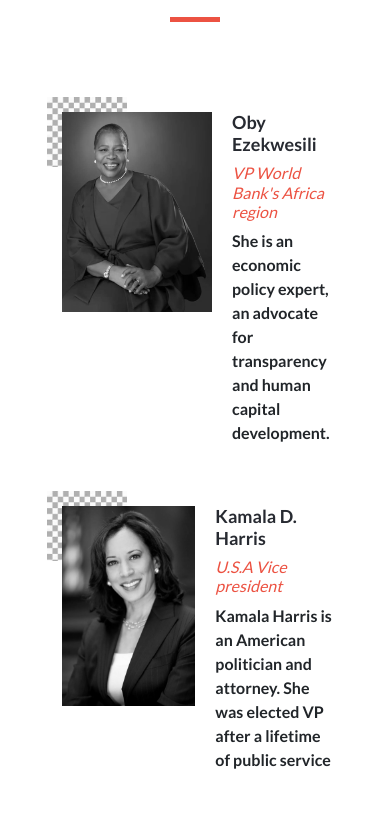
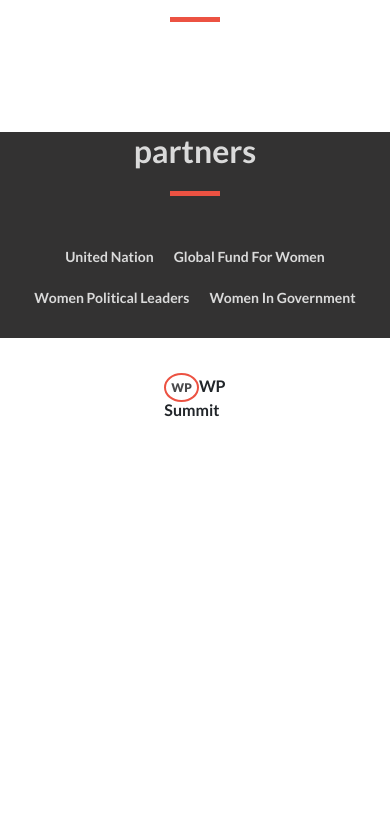
Before and after one commit to Lizdev-05/Women-conference, a website: page index.html in a window 390 px wide. Shown: the part 1595-2410 px from the top of the page. After the commit the page ends 2053 px from the top, so only its background shows below. Drawn offline with nearby package versions, Linux system fonts and the light colour scheme.

Commit message:
Add mobile version responsiveness

```diff
--- a/about.css
+++ b/about.css
@@ -16,9 +16,6 @@
     scroll-behavior: smooth;
 }
 
-.global {
-    width: 100vw;
-}
 
 .navbar {
     background-color: #fff;
--- a/index.html
+++ b/index.html
@@ -204,7 +204,7 @@
                     <hr>
                 </div>
                 <div class="speakers-bio container">
-                    <div class="speaker">
+                    <!-- <div class="speaker">
                         <div class="speaker-bg"></div>
                         <img src="./image/Oby.png"  class="speaker-img" alt="Oby Ezekwesili's image">
                         <div class="speaker-content">
@@ -262,7 +262,7 @@
                             <h3>President of China</h3>
                             <p>Taiwanese politician and academic serving as the President of the Republic of China since 2016.</p>
                         </div>
-                    </div>
+                    </div> -->
                 </div>
             </section>
         </main>
@@ -295,7 +295,7 @@
     <script src="https://cdn.jsdelivr.net/npm/bootstrap@5.0.2/dist/js/bootstrap.bundle.min.js"
         integrity="sha384-MrcW6ZMFYlzcLA8Nl+NtUVF0sA7MsXsP1UyJoMp4YLEuNSfAP+JcXn/tWtIaxVXM" crossorigin="anonymous">
     </script>
-
+    <script src="script.js"></script>
 </body>
 
 </html>
--- a/style.css
+++ b/style.css
@@ -5,6 +5,7 @@
     line-height: 1.5;
     font-family: 'Lato', sans-serif;
     scroll-behavior: smooth;
+
 }
 
 *,
@@ -16,9 +17,6 @@
     scroll-behavior: smooth;
 }
 
-.global {
-    width: 100vw;
-}
 
 .navbar {
     background-color: #fff;
@@ -98,7 +96,7 @@
     background: url(./image/Prog-bg.jpg);
     background-repeat: no-repeat;
     background-size: cover;
-    width: 100vw;
+    width: 100%;
 }
 
 .program {
```
Also changed, not shown: about.html (+2 -0 lines), .github/workflows/main.yml (deleted).
